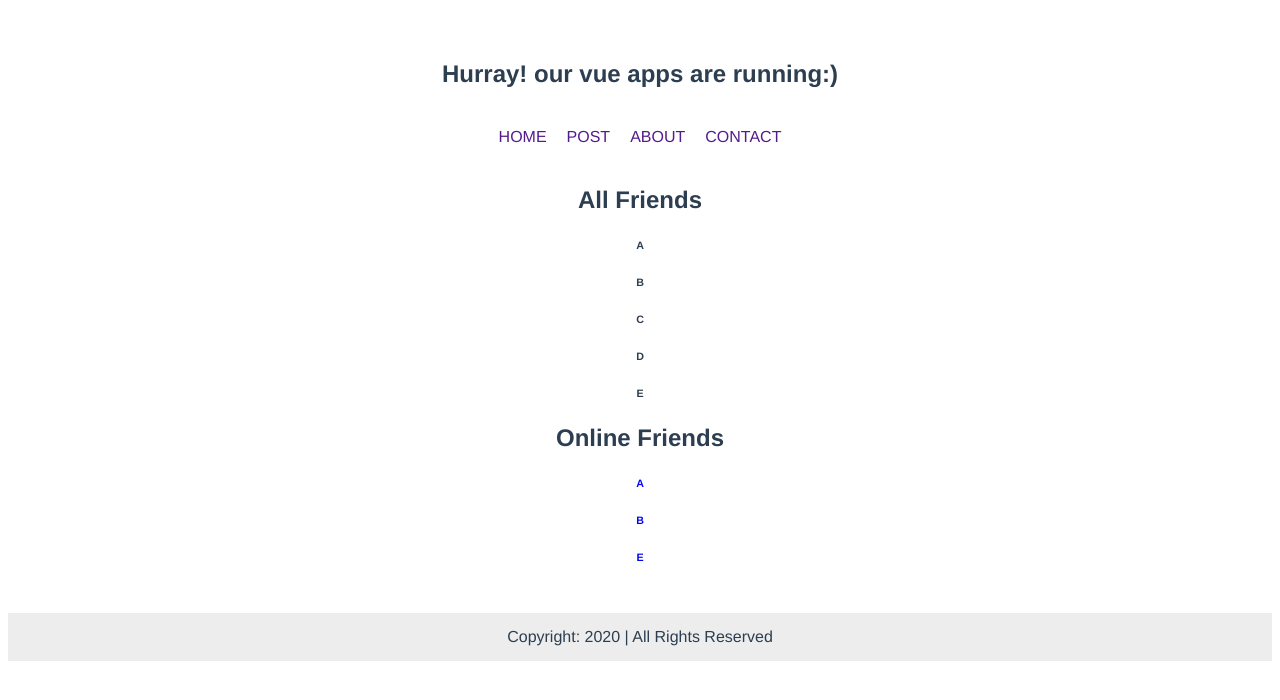
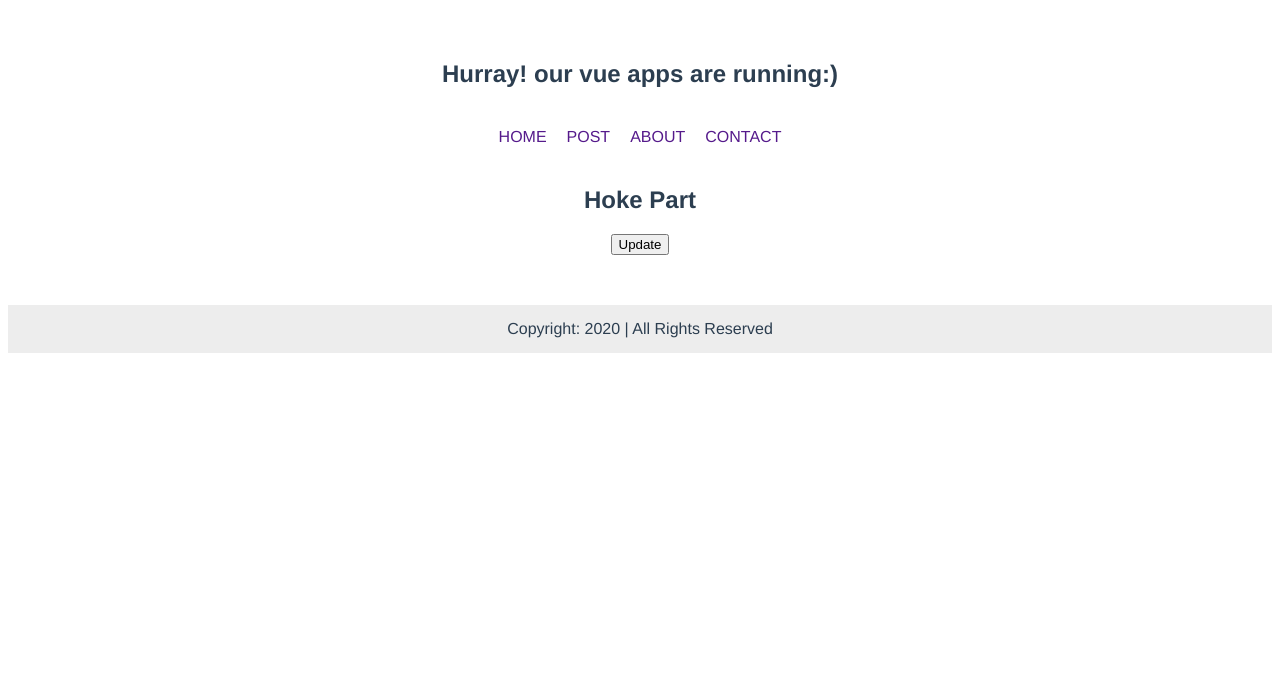
Before and after one commit to openjanala/vuejs-classes, a Vue app: page / in a window 1280 px wide. Shown: the top 700 px of the page. Built offline with nearby package versions, Linux system fonts and the light colour scheme.

Commit message:
Class 18 complete for Life Cylcle Hoke

```diff
--- a/src/App.vue
+++ b/src/App.vue
@@ -2,8 +2,8 @@
   <div id="app">
     <h2>{{ title }}</h2>
     <Navbar></Navbar>
-    <AllFriends :friends="friends" @delete="deleteFriend"></AllFriends>
-    <OnlineFriends :friends="friends"></OnlineFriends>
+    <Hoke></Hoke>
+
     <Footer></Footer>
   </div>
 </template>
@@ -12,36 +12,26 @@
 <script>
 import Navbar from './components/Navbar.vue'
 import Footer from './components/Footer.vue'
-import AllFriends from './components/AllFriends.vue'
-import OnlineFriends from './components/OnlineFriends.vue'
+import Hoke from './components/Hoke.vue'
+
+
+
 export default {
   name: 'app',
   data(){
     return{
       title:'Hurray! our vue apps are running:)',
-       friends:[
-               {name:'A', online:true},
-               {name:'B', online:true},
-               {name:'C', online:false},
-               {name:'D', online:false},
-               {name:'E', online:true}
 
-            ]
     }
   },
   components:{
-Navbar,
-Footer,
-AllFriends,
-OnlineFriends
+  Navbar,
+  Footer,
+  Hoke
+
   },
   methods:{
-    deleteFriend(payload){
-    //console.log(payload);
-    this.friends = this.friends.filter(friends=>{
-      return friends.name !==payload.name
-    })
-    }
+
   }
 }
 </script>
--- a/src/components/AllFriends.vue
+++ /dev/null
@@ -1,37 +0,0 @@
-<template>
-    <div id="allfriends">
-       <h2>All Friends</h2>
-       <div v-for="(friend,index) in friends" :key="index">
-           <h6 @click="unfriend(friend.name)">{{ friend.name }}</h6>
-       </div>
-    </div>
-</template>
-
-<script >
-export default {
-    name:'AllFriends',
-    props:['friends'],
-    data(){
-        return{
-
-        }
-    },
-    methods:{
-        unfriend(name){
-          this.$emit('delete',{name})
-        }
-    }
-}
-</script>
-
-
-
-<style scoped>
-h6 {
-  font-family: Avenir, Helvetica, Arial, sans-serif;
-  -webkit-font-smoothing: antialiased;
-  -moz-osx-font-smoothing: grayscale;
-  text-align: center;
-  color: #2c3e50;
-}
-</style>
--- /dev/null
+++ b/src/components/Hoke.vue
@@ -0,0 +1,40 @@
+<template>
+        <div class="Hoke">
+            <h2>{{title}}</h2>
+        <button @click="changeTitle">Update</button>
+        </div>
+</template>
+
+
+<script>
+export default {
+   name:'Hoke',
+   data(){
+       return{
+        title:'Hoke Part'
+       }
+   },
+   methods:{
+       changeTitle(){
+           this.title = 'openjanala IT'
+       }
+   },
+    beforeCreate(){
+//alert('beforeCreate')
+    },
+    created(){
+//alert('created')
+    },
+    beforeUpdate(){
+        alert('befor update')
+    },
+    updated(){
+        alert('updated')
+    },
+}
+</script>
+
+
+<style scoped>
+
+</style>
--- a/src/components/OnlineFriends.vue
+++ /dev/null
@@ -1,32 +0,0 @@
-<template>
-    <div id="allfriends">
-       <h2>Online Friends</h2>
-       <div v-for="(friend,index) in friends" :key="index">
-           <h6 v-if="friend.online">{{ friend.name }}</h6>
-       </div>
-    </div>
-</template>
-
-<script >
-export default {
-    name:'OnlineFriends',
-    props:['friends'],
-    data(){
-        return{
-
-        }
-    }
-}
-</script>
-
-
-
-<style scoped>
-h6 {
-  font-family: Avenir, Helvetica, Arial, sans-serif;
-  -webkit-font-smoothing: antialiased;
-  -moz-osx-font-smoothing: grayscale;
-  text-align: center;
-  color: #0307f3;
-}
-</style>
```
Also changed, not shown: src/components/HelloWorld.vue (deleted, +0 -58 lines).
